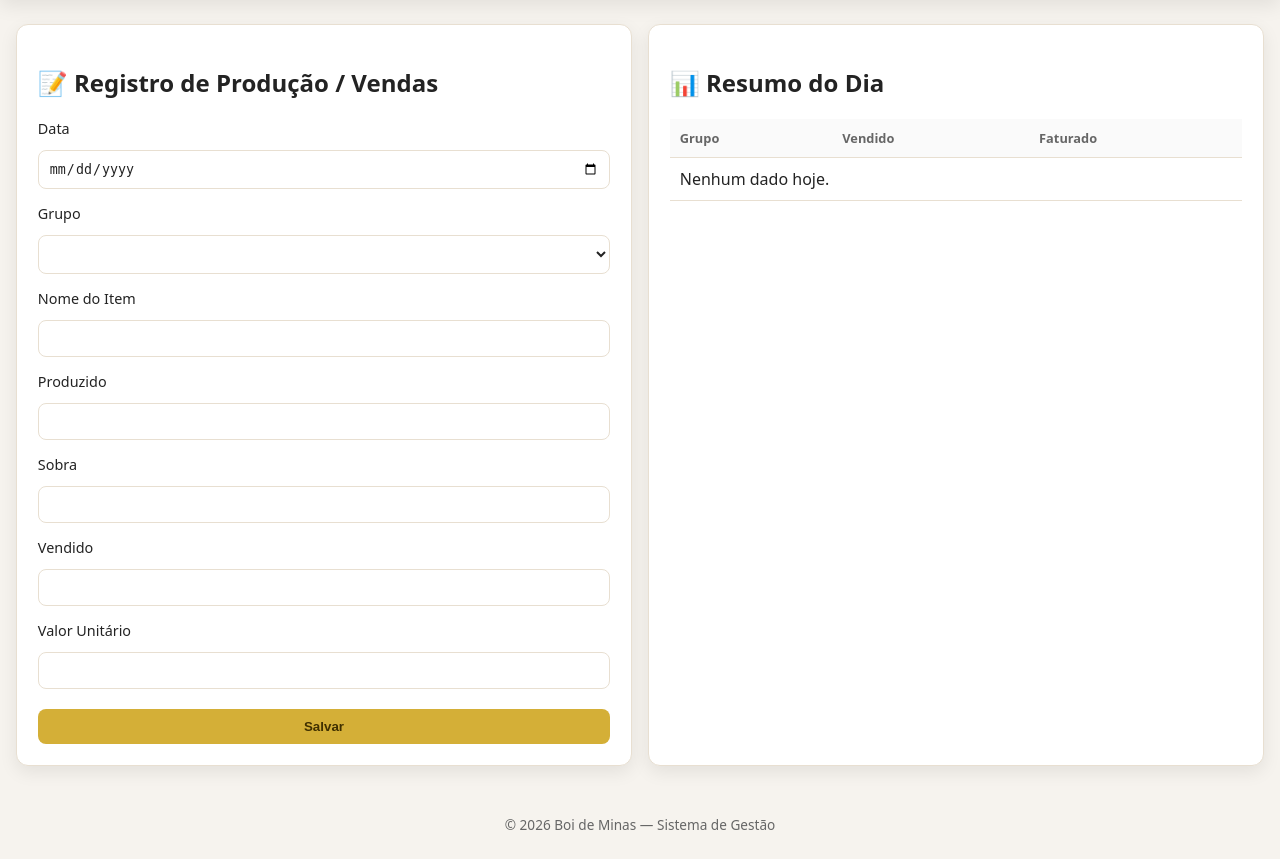
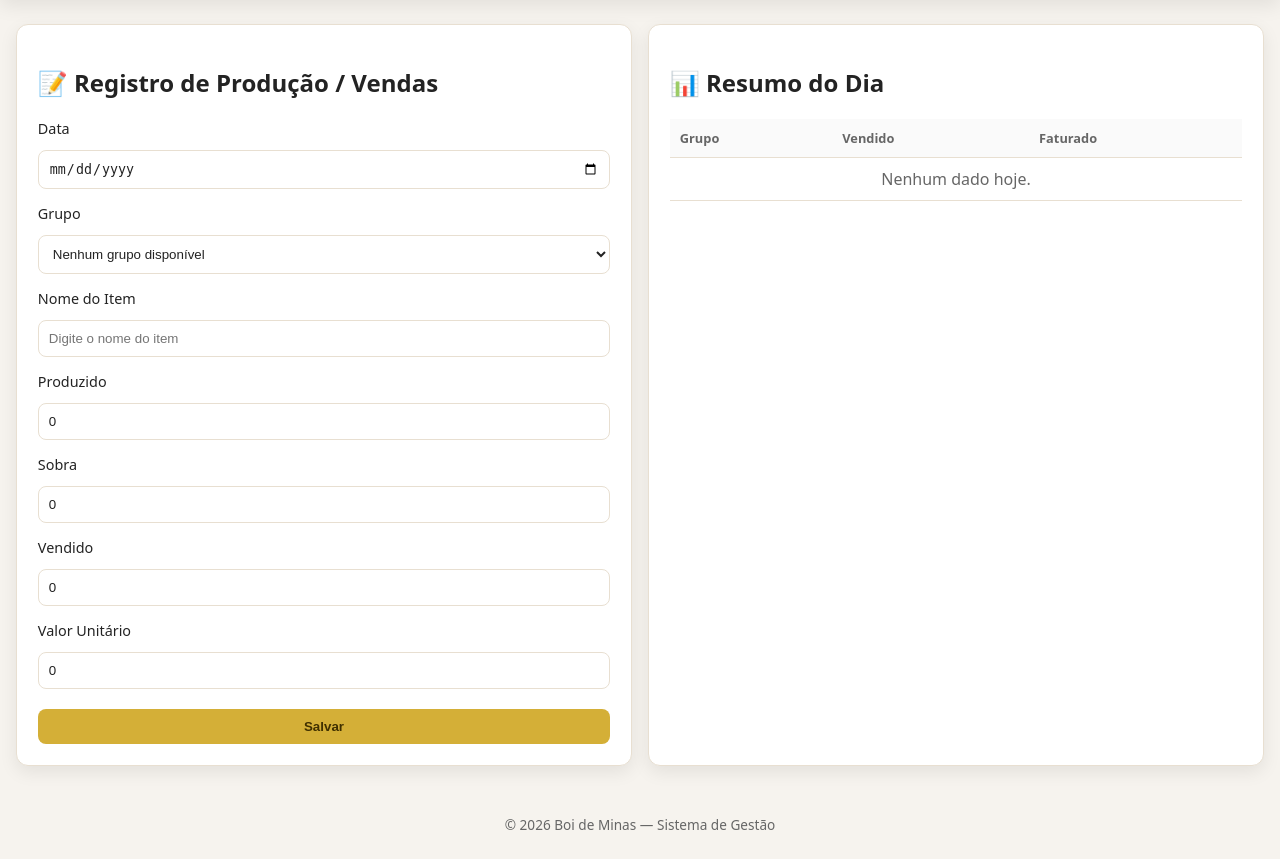
Before and after one commit to mattheuschaves2920-ops/boi-de-minas-sistema, a Flask app: page /controle in a window 1280 px wide. Shown: the part 110-969 px from the top of the page. Run offline with Flask 3, Linux system fonts and the light colour scheme; the visitor is signed in with stand-in values (Sample User, id 1); lists and menus that the app fills with data are empty.

Commit message:
Update controle.html

```diff
--- a/templates/controle.html
+++ b/templates/controle.html
@@ -1,83 +1,218 @@
 {% extends "base.html" %}
+
 {% block content %}
 
 <div class="grid two">
 
+    <!-- FORMULÁRIO -->
+
     <section class="card">
-        <h2>📝 Registro de Produção / Vendas</h2>
+
+        <h2>
+            📝 Registro de Produção / Vendas
+        </h2>
 
         <form method="post">
 
-            <label>Data</label>
-            <input type="date" name="data">
+            <label>
+                Data
+            </label>
 
-            <label style="margin-top:15px;">Grupo</label>
+            <input
+                type="date"
+                name="data"
+                required
+            >
 
-            <select name="grupo">
+            <label style="margin-top:15px;">
+                Grupo
+            </label>
+
+            <select
+                name="grupo"
+                required
+            >
+
+                {% if grupos %}
+
                     {% for g in grupos %}
-                <option value="{{ g }}">{{ g }}</option>
+
+                    <option value="{{ g }}">
+
+                        {{ g }}
+
+                    </option>
+
                     {% endfor %}
+
+                {% else %}
+
+                    <option value="">
+
+                        Nenhum grupo disponível
+
+                    </option>
+
+                {% endif %}
+
             </select>
 
-            <label style="margin-top:15px;">Nome do Item</label>
-            <input type="text" name="item">
+            <label style="margin-top:15px;">
+                Nome do Item
+            </label>
 
-            <label style="margin-top:15px;">Produzido</label>
-            <input type="number" step="0.001" name="produzido">
+            <input
+                type="text"
+                name="item"
+                placeholder="Digite o nome do item"
+                required
+            >
 
-            <label style="margin-top:15px;">Sobra</label>
-            <input type="number" step="0.001" name="sobra">
+            <label style="margin-top:15px;">
+                Produzido
+            </label>
 
-            <label style="margin-top:15px;">Vendido</label>
-            <input type="number" step="0.001" name="vendido">
+            <input
+                type="number"
+                step="0.001"
+                min="0"
+                name="produzido"
+                value="0"
+            >
 
-            <label style="margin-top:15px;">Valor Unitário</label>
-            <input type="number" step="0.01" name="valor">
+            <label style="margin-top:15px;">
+                Sobra
+            </label>
 
-            <button class="btn" style="margin-top:20px; width:100%;">
+            <input
+                type="number"
+                step="0.001"
+                min="0"
+                name="sobra"
+                value="0"
+            >
+
+            <label style="margin-top:15px;">
+                Vendido
+            </label>
+
+            <input
+                type="number"
+                step="0.001"
+                min="0"
+                name="vendido"
+                value="0"
+            >
+
+            <label style="margin-top:15px;">
+                Valor Unitário
+            </label>
+
+            <input
+                type="number"
+                step="0.01"
+                min="0"
+                name="valor"
+                placeholder="0.00"
+                value="0"
+            >
+
+            <button
+                type="submit"
+                class="btn"
+                style="margin-top:20px; width:100%;"
+            >
+
                 Salvar
+
             </button>
 
         </form>
+
     </section>
+
+    <!-- RESUMO -->
 
     <section class="card">
 
-        <h2>📊 Resumo do Dia</h2>
+        <h2>
+            📊 Resumo do Dia
+        </h2>
+
+        <div class="table-wrap">
 
             <table>
 
                 <thead>
+
                     <tr>
-                    <th>Grupo</th>
-                    <th>Vendido</th>
-                    <th>Faturado</th>
+
+                        <th>
+                            Grupo
+                        </th>
+
+                        <th>
+                            Vendido
+                        </th>
+
+                        <th>
+                            Faturado
+                        </th>
+
                     </tr>
+
                 </thead>
 
                 <tbody>
 
+                    {% if resumo %}
+
                         {% for r in resumo %}
 
                         <tr>
-                    <td>{{ r.grupo }}</td>
-                    <td>{{ r.vendido }}</td>
-                    <td>R$ {{ r.total }}</td>
+
+                            <td>
+
+                                {{ r.grupo or '—' }}
+
+                            </td>
+
+                            <td>
+
+                                {{ r.vendido or 0 }}
+
+                            </td>
+
+                            <td>
+
+                                R$
+                                {{ r.total or 0 }}
+
+                            </td>
+
                         </tr>
+
+                        {% endfor %}
 
                     {% else %}
 
                         <tr>
-                    <td colspan="3">
+
+                            <td colspan="3" class="center muted">
+
                                 Nenhum dado hoje.
+
                             </td>
+
                         </tr>
 
-                {% endfor %}
+                    {% endif %}
 
                 </tbody>
 
             </table>
+
+        </div>
 
     </section>
 
```
Lines whose indentation alone changed are shown as unchanged.
